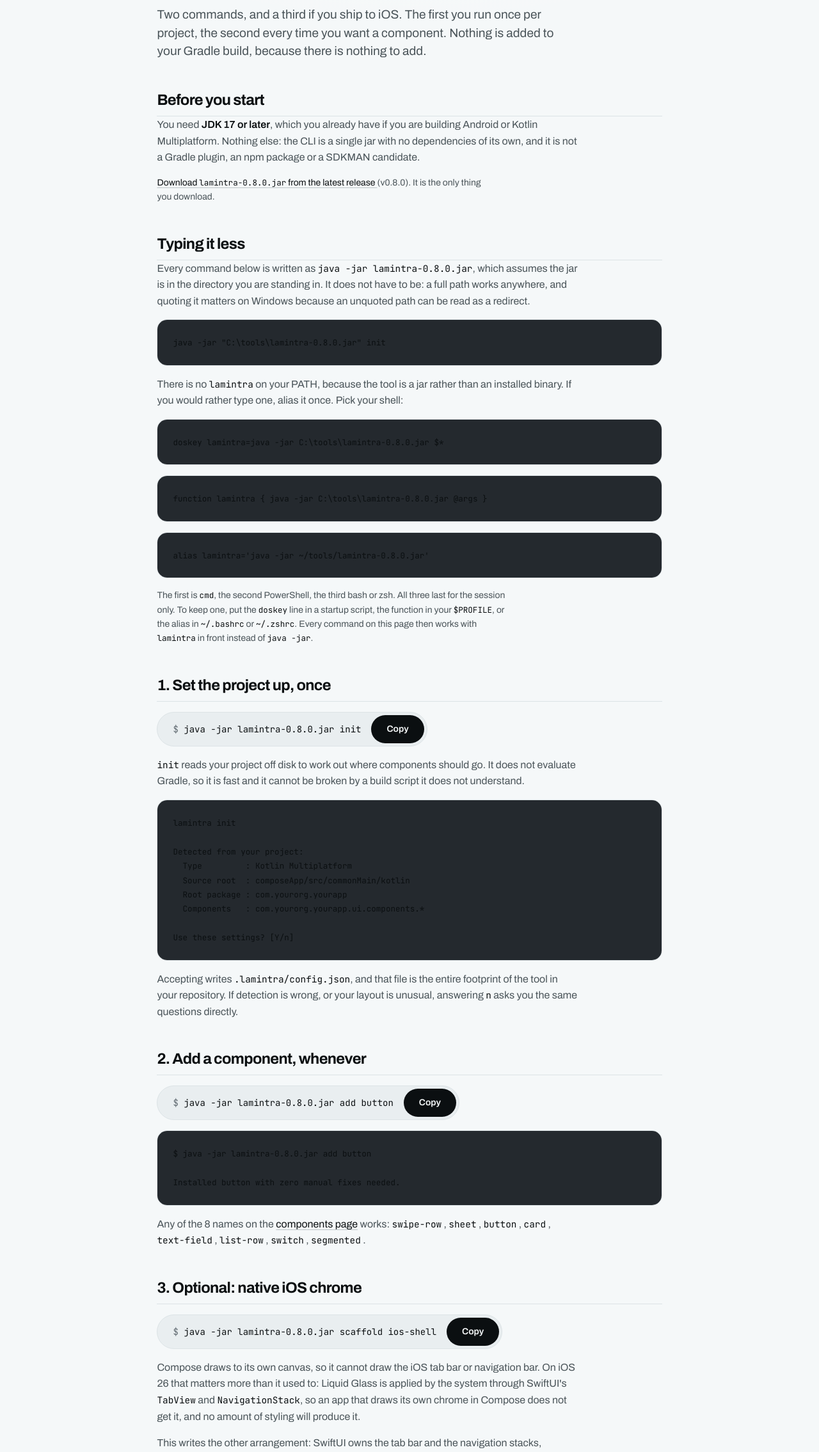
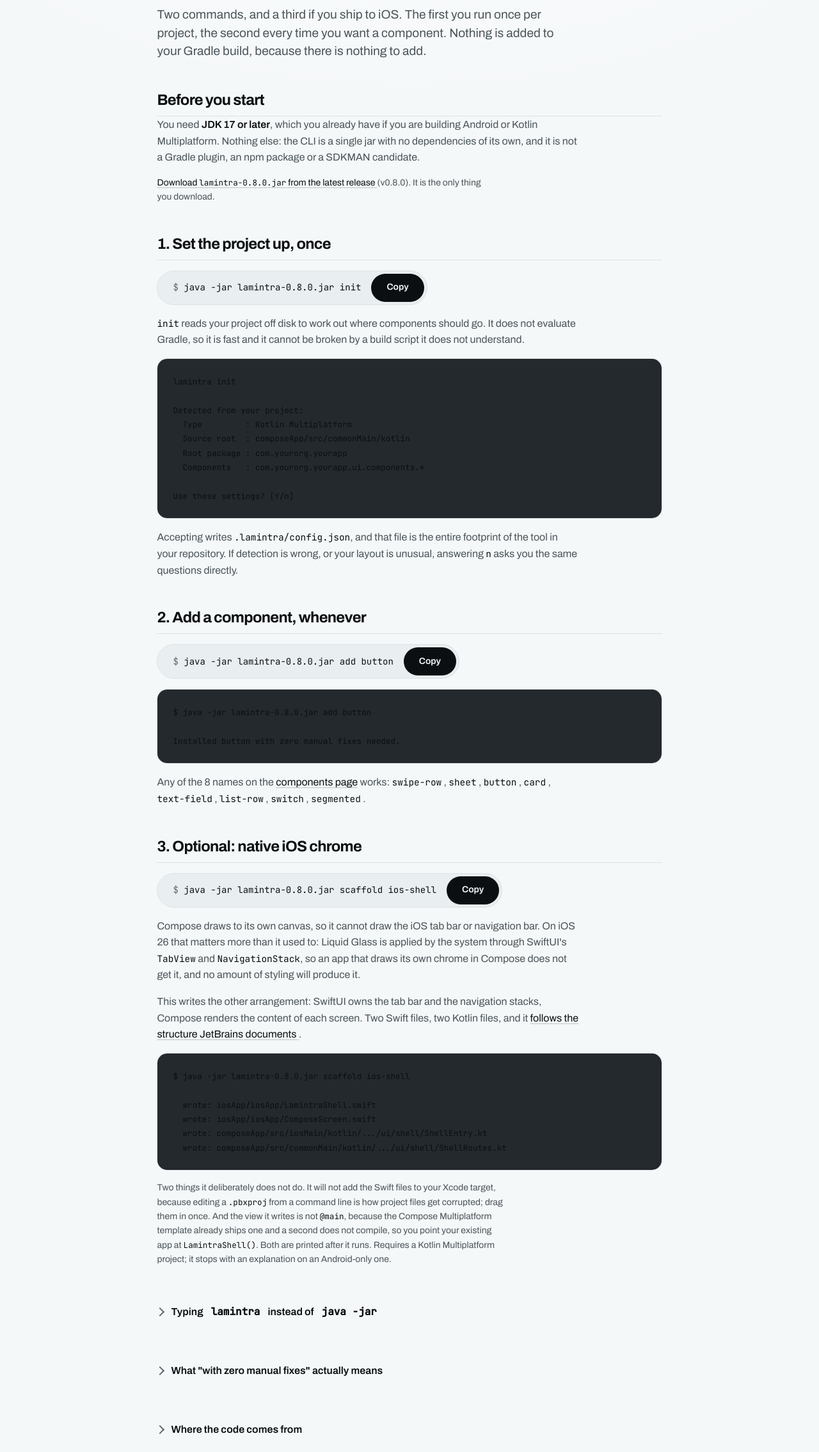
Before and after one commit to BalajiReddy1/lamintra-site, an Astro site: page /install in a window 1280 px wide. Shown: the part 182-2452 px from the top of the page at 64% size. Built offline with nearby package versions, Linux system fonts and the light colour scheme; Astro itself is replaced by a stand-in of ours; code samples lack their colours.

Commit message:
Fold the install page down to the four steps that are the task
842 words over 4.4 screens, on a page whose own lede says "two
commands". The install itself is sections 1 and 2, which are 139 words;
the other 703 were explanation surrounding them.

The ordering was worse than the length, and it was introduced the same
day: "Typing it less" sat BEFORE the numbered steps, so a first-time
reader met shell aliases before learning how to install anything. It is
after them now, and folded, because an alias is an optimisation rather
than a prerequisite.

The three trailing explainers fold too. Same .fold disclosure the source
listing on component pages already uses, so no new CSS. Collapsed the
page is 2843px rather than 3985, with four visible sections rather than
eight, and nothing is deleted - it is one click away.

The restructuring dropped the <script> that powers the Copy buttons,
which would have shipped as three buttons that look right and do
nothing, taking the Plausible Copy command goal with them. Restored, and
verified by firing the handler against a stubbed clipboard rather than
by looking at the markup.

```diff
--- a/src/pages/install.astro
+++ b/src/pages/install.astro
@@ -77,33 +77,6 @@ const aliasSh = `alias lamintra='java -jar ~/tools/${jarFile}'`;
     </section>
 
     <section class="doc-block">
-      <h2>Typing it less</h2>
-      <p>
-        Every command below is written as <code>java -jar {jarFile}</code>, which
-        assumes the jar is in the directory you are standing in. It does not have
-        to be: a full path works anywhere, and quoting it matters on Windows
-        because an unquoted path can be read as a redirect.
-      </p>
-      <div class="source"><Code code={`java -jar "C:\\tools\\${jarFile}" init`} lang="text" {...shiki} /></div>
-      <p>
-        There is no <code>lamintra</code> on your PATH, because the tool is a jar
-        rather than an installed binary. If you would rather type one, alias it
-        once. Pick your shell:
-      </p>
-      <div class="source"><Code code={aliasCmd} lang="text" {...shiki} /></div>
-      <div class="source"><Code code={aliasPwsh} lang="text" {...shiki} /></div>
-      <div class="source"><Code code={aliasSh} lang="text" {...shiki} /></div>
-      <p class="doc-note">
-        The first is <code>cmd</code>, the second PowerShell, the third bash or
-        zsh. All three last for the session only. To keep one, put the{' '}
-        <code>doskey</code> line in a startup script, the function in your{' '}
-        <code>$PROFILE</code>, or the alias in <code>~/.bashrc</code> or{' '}
-        <code>~/.zshrc</code>. Every command on this page then works with{' '}
-        <code>lamintra</code> in front instead of <code>java -jar</code>.
-      </p>
-    </section>
-
-    <section class="doc-block">
       <h2>1. Set the project up, once</h2>
       <div class="command">
         <code><span class="dim">$</span>&nbsp;{jarCommand('init')}</code>
@@ -178,7 +151,39 @@ const aliasSh = `alias lamintra='java -jar ~/tools/${jarFile}'`;
     </section>
 
     <section class="doc-block">
-      <h2>What "with zero manual fixes" actually means</h2>
+      <details class="fold">
+        <summary>Typing <code>lamintra</code> instead of <code>java -jar</code></summary>
+
+      <p>
+        Every command below is written as <code>java -jar {jarFile}</code>, which
+        assumes the jar is in the directory you are standing in. It does not have
+        to be: a full path works anywhere, and quoting it matters on Windows
+        because an unquoted path can be read as a redirect.
+      </p>
+      <div class="source"><Code code={`java -jar "C:\\tools\\${jarFile}" init`} lang="text" {...shiki} /></div>
+      <p>
+        There is no <code>lamintra</code> on your PATH, because the tool is a jar
+        rather than an installed binary. If you would rather type one, alias it
+        once. Pick your shell:
+      </p>
+      <div class="source"><Code code={aliasCmd} lang="text" {...shiki} /></div>
+      <div class="source"><Code code={aliasPwsh} lang="text" {...shiki} /></div>
+      <div class="source"><Code code={aliasSh} lang="text" {...shiki} /></div>
+      <p class="doc-note">
+        The first is <code>cmd</code>, the second PowerShell, the third bash or
+        zsh. All three last for the session only. To keep one, put the{' '}
+        <code>doskey</code> line in a startup script, the function in your{' '}
+        <code>$PROFILE</code>, or the alias in <code>~/.bashrc</code> or{' '}
+        <code>~/.zshrc</code>. Every command on this page then works with{' '}
+        <code>lamintra</code> in front instead of <code>java -jar</code>.
+      </p>
+      </details>
+    </section>
+
+    <section class="doc-block">
+      <details class="fold">
+        <summary>What "with zero manual fixes" actually means</summary>
+
       <p>
         This is the part that is not marketing. A copy-pasted <code>.tsx</code> file
         runs wherever you drop it. A copy-pasted <code>.kt</code> file{' '}
@@ -197,10 +202,13 @@ const aliasSh = `alias lamintra='java -jar ~/tools/${jarFile}'`;
         The rewrite is boundary-safe: rewriting <code>com.lamintra.button</code>{' '}
         never touches a package that merely shares its prefix.
       </p>
+      </details>
     </section>
 
     <section class="doc-block">
-      <h2>Where the code comes from</h2>
+      <details class="fold">
+        <summary>Where the code comes from</summary>
+
       <p>
         The CLI fetches from the public registry repository, pinned to the tag{' '}
         <code>{pinnedRegistry}</code> rather than to <code>main</code>. A push to
@@ -211,10 +219,13 @@ const aliasSh = `alias lamintra='java -jar ~/tools/${jarFile}'`;
         <a href="https://github.com/BalajiReddy1/lamintra-registry">The registry is public</a>,
         so you can read exactly what a command will write before you run it.
       </p>
+      </details>
     </section>
 
     <section class="doc-block">
-      <h2>Deleting Lamintra</h2>
+      <details class="fold">
+        <summary>Deleting Lamintra</summary>
+
       <p>
         Delete <code>{jarFile}</code> and the <code>.lamintra</code> directory.
         That is the whole uninstall. The components stay, because they were only
@@ -228,6 +239,7 @@ const aliasSh = `alias lamintra='java -jar ~/tools/${jarFile}'`;
         repository, it is yours to change, and a tool that rewrote your edits
         later would be taking that back.
       </p>
+      </details>
     </section>
   </article>
 </Base>
```
